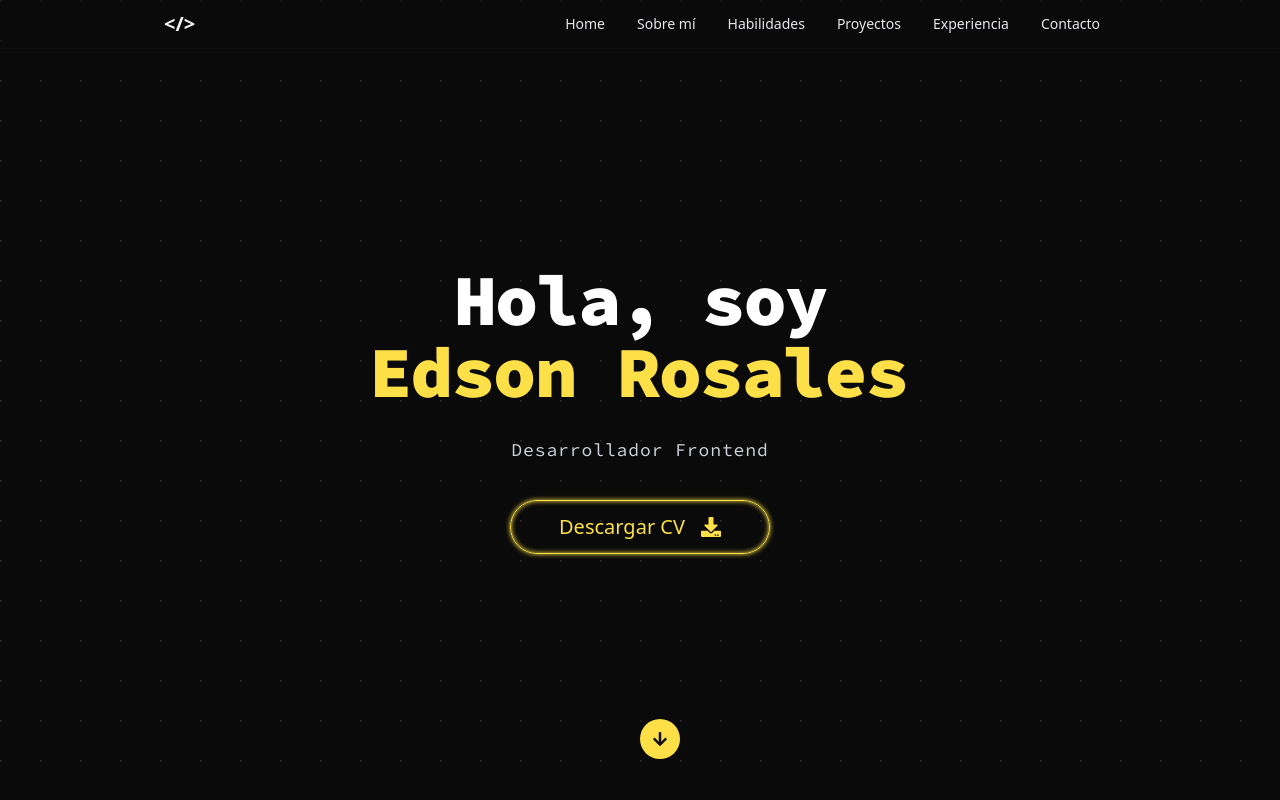
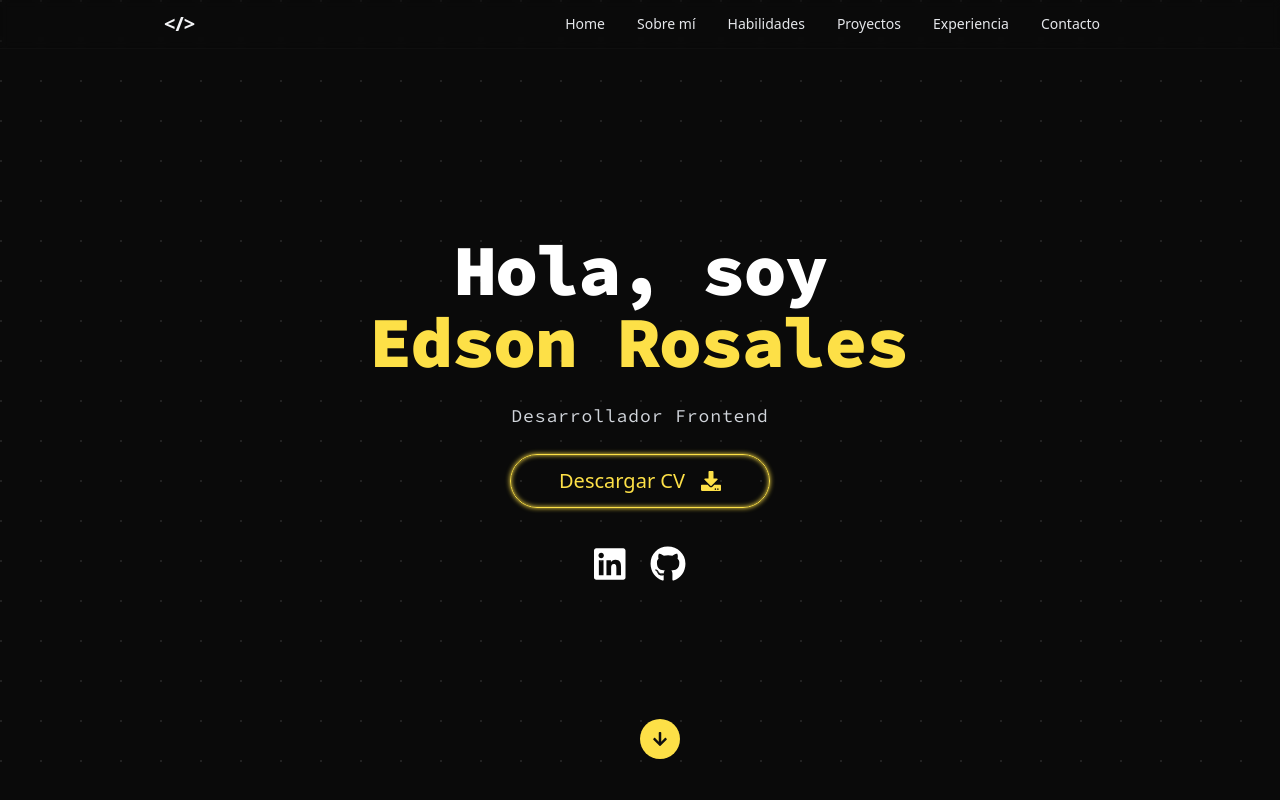
Before and after one commit to edonrosa6/portfolio, an Angular app: page / in a window 1280 px wide. Shown: the top 800 px of the page. Built offline with nearby package versions, Linux system fonts and the light colour scheme.

Commit message:
se agregan links en inicio

```diff
--- a/src/app/components/home/home.component.html
+++ b/src/app/components/home/home.component.html
@@ -3,7 +3,7 @@
   class="mb-12 py-5 h-[90vh] items-center flex justify-center relative"
 >
   <div
-    class="text-left md:text-center container flex flex-col justify-center items-center gap-4 h-96"
+    class="text-left md:text-center container flex flex-col justify-center items-center gap-6 h-96"
   >
     <h1
       class="typewriter font-black mr-auto md:mx-auto text-white text-4xl md:text-5xl tracking-tight lg:text-7xl text-uppercase"
@@ -13,7 +13,7 @@
     </h1>
 
     <div
-      class="flex mr-auto md:mx-auto items-center justify-start md:justify-center mt-3 gap-4"
+      class="flex mr-auto md:mx-auto items-center justify-start md:justify-center"
     >
       <p
         class="text-gray-300 text-sm md:text-lg mr-auto font-normal md:mx-autouppercase tracking-wider"
@@ -22,15 +22,31 @@
       </p>
     </div>
 
-    <div
-      class="mt-5 md:mx-auto mr-auto md:flex md:flex-row flex flex-col relative"
-    >
+    <div class="md:mx-auto mr-auto flex items-center gap-4 flex-col relative">
       <a
         href="assets/CV2023.pdf"
         target="_blank"
         class="flex items-center justify-center gap-4 md:px-12 md:py-3 btn-10 py-2 text-md md:text-xl px-6 text-gray-950 transition duration-200 ease-in-out font-normal"
       >
         Descargar CV <fa-icon [icon]="faDownload"></fa-icon>
+      </a>
+    </div>
+
+    <div class="flex flex-row gap-4 md:gap-6 mt-3 mr-auto md:mx-auto">
+      <a
+        target="_blank"
+        href="https://www.linkedin.com/in/edson-rosales/"
+        class="text-2xl md:text-4xl hover:scale-125 transition duration-200 ease-in-out text-white"
+      >
+        <fa-icon [icon]="faLinkedin"></fa-icon>
+      </a>
+
+      <a
+        target="_blank"
+        href="https://github.com/edonrosa6"
+        class="text-2xl md:text-4xl hover:scale-125 transition duration-200 ease-in-out text-white"
+      >
+        <fa-icon [icon]="faGithub"></fa-icon>
       </a>
     </div>
   </div>
--- a/src/app/components/home/home.component.ts
+++ b/src/app/components/home/home.component.ts
@@ -1,4 +1,5 @@
 import { Component } from '@angular/core';
+import { faGithub, faLinkedin } from '@fortawesome/free-brands-svg-icons';
 import { faArrowDown, faCoffee, faDownload, faMugHot } from '@fortawesome/free-solid-svg-icons';
 
 @Component({
@@ -10,4 +11,6 @@ export class HomeComponent {
   faDownload = faDownload;
   faCoffee = faMugHot;
   faArrow = faArrowDown;
+  faLinkedin = faLinkedin;
+  faGithub = faGithub;
 }
```
